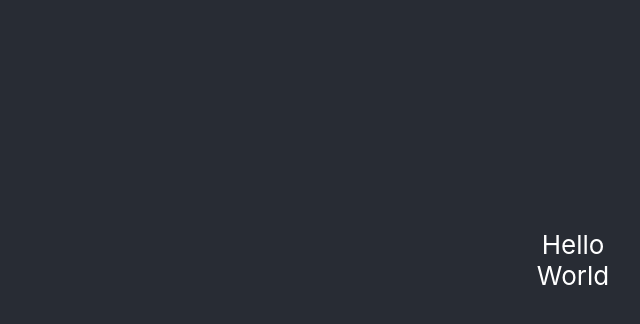
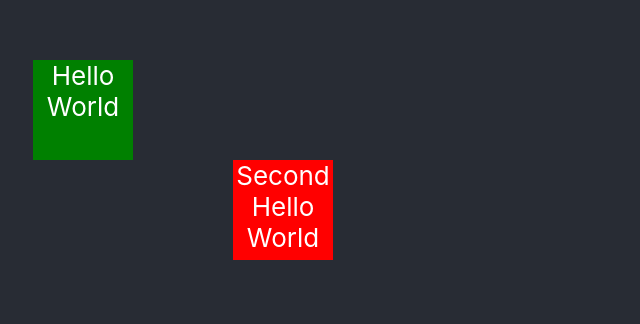
Before and after one commit to gerritboogaart/pingpong, a React (Create React App) app: page / in a window 1280 px wide. Shown: the part 140-464 px from the top of the page, without its empty margins (67-707 px from the left). Built offline with nearby package versions, Linux system fonts and the light colour scheme.

Commit message:
kinda works

```diff
--- a/src/App.js
+++ b/src/App.js
@@ -5,7 +5,17 @@ import { Notes } from './components/Notes';
 const FAKE = [
   {
     body: 'Hello World',
-    bg: 'green'
+    bg: 'green',
+    left: '100',
+    top: '200',
+    zIndex: '1'
+  },
+  {
+    body: 'Second Hello World',
+    bg: 'red',
+    left: '300',
+    top: '300',
+    zIndex: '2'
   }
 ]
 
@@ -13,14 +23,30 @@ function App() {
     const [notes, setNotes] = useState(FAKE)
   // const [ping, setPing] = useState('ping')
 
-  // useEffect(() => {
+  useEffect(() => {
+    const res = localStorage.getItem('notes')
+    console.log('useff.', res)
+    if (res) {
+      const json = JSON.parse(res)
+      setNotes(json)
+    } else {
+      const json = JSON.stringify(FAKE)
+      localStorage.setItem('notes', json)
+      setNotes(FAKE)
+    }
+  }, [])
 
-  //   })
-  // }, [])
+
 
   const renderNotes = () => {
     return notes.map(n => {
-      return <Notes bg={n.bg} body={n.body} />
+      return <Notes
+        bg={n.bg}
+        body={n.body}
+        zindex={n.zIndex}
+        left={n.left}
+        top={n.top}
+      />
     })
   }
 
--- a/src/components/Notes.jsx
+++ b/src/components/Notes.jsx
@@ -1,12 +1,40 @@
 
+import { useState } from "react"
 import styled from "styled-components"
 
 const Note = styled.div`
     width: 100px;
-    height: 1oopx;
-    background: ${props => props.bgcolor}
+    height: 100px;
+    background: ${props => props.bg};
+    position: absolute;
+    z-index: ${props => props.zindex};
+    left: ${props => props.left}px;
+    top: ${props => props.top}px;
+    cursor: move;
+    display: ${props => props.display};
+
 `
-export const Notes = ({bg, body}) => {
+export const Notes = ({bg, body, zindex, left, top}) => {
+    const [display, setDisplay] = useState('block')
+    const [pos, setPos] = useState({ left, top })
+    console.log(bg, body)
 
-    return <Note bg={bg || 'white'}>{body}</Note>
+    return <Note
+        display={display}
+        bg={bg || 'white'}
+        zindex={zindex}
+        left={pos.left}
+        top={pos.top}
+        onDragEnd={(e) => {
+            console.log('stop: ', e)
+            setPos({left: e.clientX, top: e.clientY})
+        }}
+        onDragStart={(e) => {
+            console.log('start', e)
+            // setDisplay('none')
+
+
+        }}
+        draggable={true}
+        >{body}</Note>
 }
```
